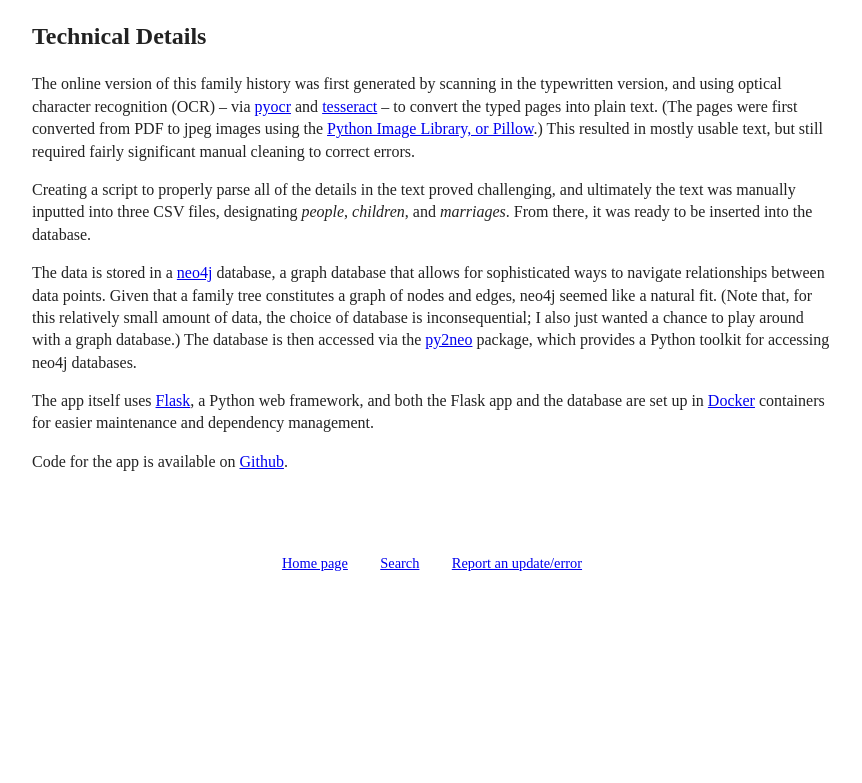
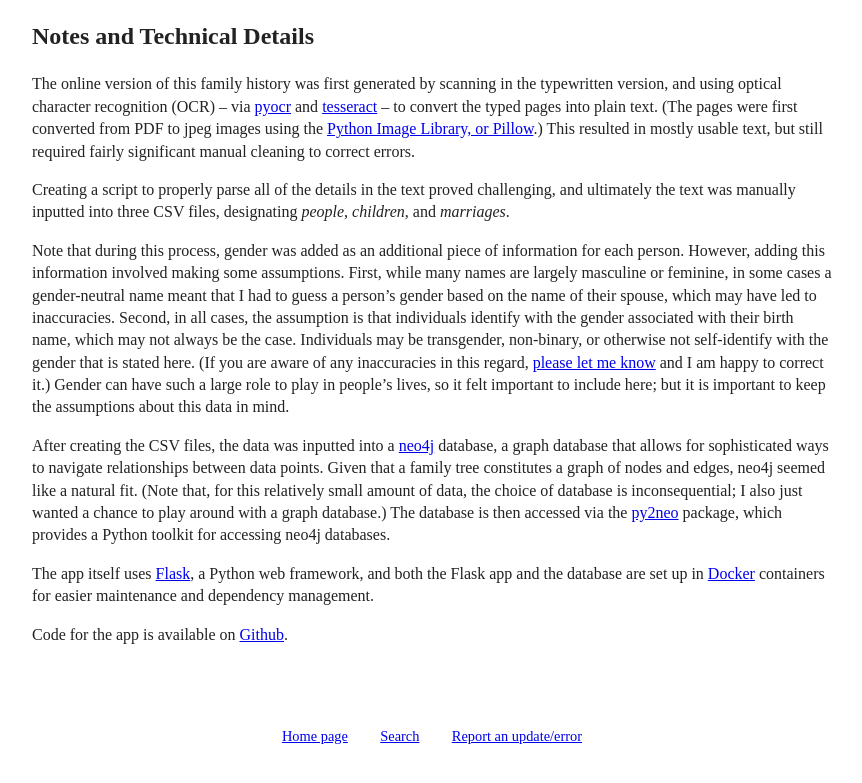
Before and after one commit to jeff-hughes/portertree, a Flask app: page /technical-details in a window 1280 px wide. Shown: the top 783 px of the page, without its empty margins (208-1070 px from the left). Run offline with Flask 2, Linux system fonts and the light colour scheme.

Commit message:
Add note about gender

```diff
--- a/app/app/templates/technical_details.html
+++ b/app/app/templates/technical_details.html
@@ -1,16 +1,18 @@
 {% extends "base.html" %}
 
-{% block title %}Technical Details{% endblock %}
+{% block title %}Notes and Technical Details{% endblock %}
 
 {% block body_class %}technical_details{% endblock %}
 
 {% block content %}
-    <h2>Technical Details</h2>
+    <h2>Notes and Technical Details</h2>
     <p>The online version of this family history was first generated by scanning in the typewritten version, and using optical character recognition (OCR) &ndash; via <a href="https://github.com/kyper999/pyocr">pyocr</a> and <a href="https://github.com/tesseract-ocr/tesseract">tesseract</a> &ndash; to convert the typed pages into plain text. (The pages were first converted from PDF to jpeg images using the <a href="https://python-pillow.org/">Python Image Library, or Pillow</a>.) This resulted in mostly usable text, but still required fairly significant manual cleaning to correct errors.</p>
 
-    <p>Creating a script to properly parse all of the details in the text proved challenging, and ultimately the text was manually inputted into three CSV files, designating <em>people</em>, <em>children</em>, and <em>marriages</em>. From there, it was ready to be inserted into the database.</p>
+    <p>Creating a script to properly parse all of the details in the text proved challenging, and ultimately the text was manually inputted into three CSV files, designating <em>people</em>, <em>children</em>, and <em>marriages</em>.</p>
 
-    <p>The data is stored in a <a href="https://neo4j.com/">neo4j</a> database, a graph database that allows for sophisticated ways to navigate relationships between data points. Given that a family tree constitutes a graph of nodes and edges, neo4j seemed like a natural fit. (Note that, for this relatively small amount of data, the choice of database is inconsequential; I also just wanted a chance to play around with a graph database.) The database is then accessed via the <a href="https://py2neo.org/2020.1/">py2neo</a> package, which provides a Python toolkit for accessing neo4j databases.</p>
+    <p>Note that during this process, gender was added as an additional piece of information for each person. However, adding this information involved making some assumptions. First, while many names are largely masculine or feminine, in some cases a gender-neutral name meant that I had to guess a person&rsquo;s gender based on the name of their spouse, which may have led to inaccuracies. Second, in all cases, the assumption is that individuals identify with the gender associated with their birth name, which may not always be the case. Individuals may be transgender, non-binary, or otherwise not self-identify with the gender that is stated here. (If you are aware of any inaccuracies in this regard, <a href="{{ url_for('report') }}">please let me know</a> and I am happy to correct it.) Gender can have such a large role to play in people&rsquo;s lives, so it felt important to include here; but it is important to keep the assumptions about this data in mind.</p>
+
+    <p>After creating the CSV files, the data was inputted into a <a href="https://neo4j.com/">neo4j</a> database, a graph database that allows for sophisticated ways to navigate relationships between data points. Given that a family tree constitutes a graph of nodes and edges, neo4j seemed like a natural fit. (Note that, for this relatively small amount of data, the choice of database is inconsequential; I also just wanted a chance to play around with a graph database.) The database is then accessed via the <a href="https://py2neo.org/2020.1/">py2neo</a> package, which provides a Python toolkit for accessing neo4j databases.</p>
 
     <p>The app itself uses <a href="https://flask.palletsprojects.com/en/1.1.x/">Flask</a>, a Python web framework, and both the Flask app and the database are set up in <a href="https://www.docker.com/">Docker</a> containers for easier maintenance and dependency management.</p>
 
```
